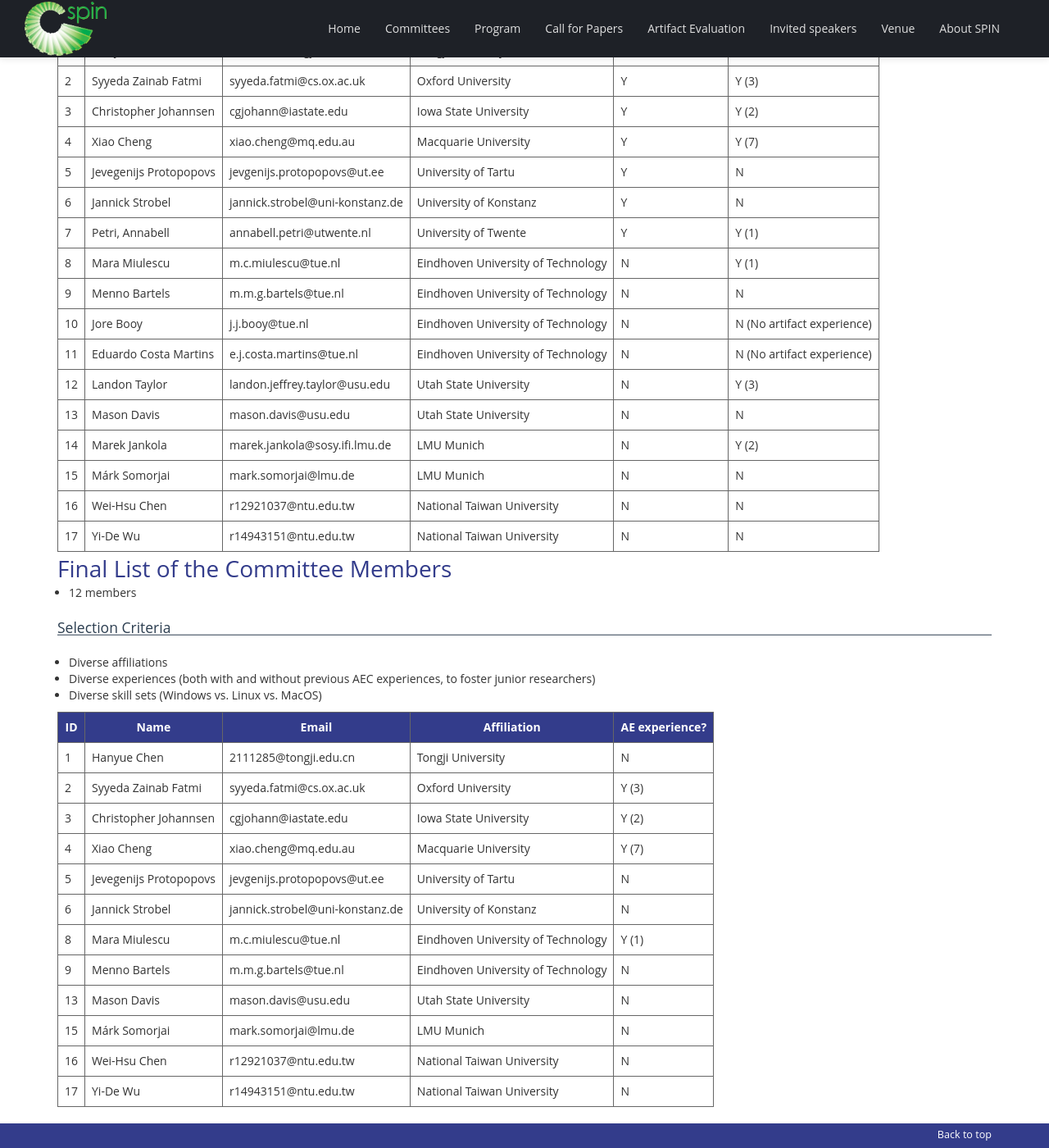
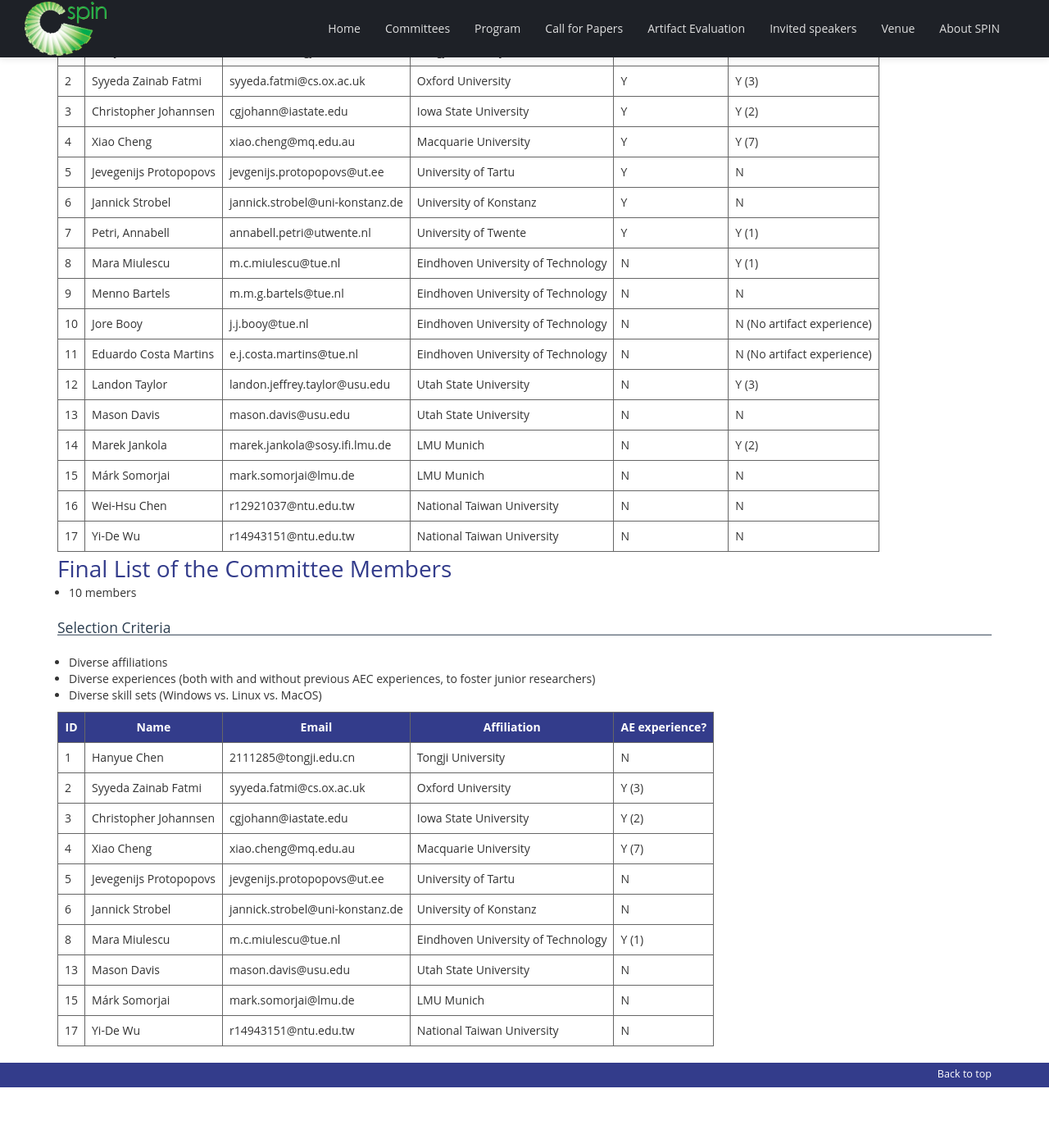
Before and after one commit to SPIN-web/SPIN2026, a Jekyll site: the page built from _pages/AEC_candidates.md, in a window 1280 px wide and 1400 px high, scrolled down 2616 px. Shown: the whole window at 82% size. Built offline with Jekyll 4.4.1, drawn with Linux system fonts in a browser that asks for light colours; nearby versions of some CDN libraries; our own code applies the rules of GitHub Pages for plain Markdown files; after the commit the page ends 3942 px from its top, so only the background shows below that.

Commit message:
Shrink AEC members to 10

```diff
--- a/_pages/AEC_candidates.md
+++ b/_pages/AEC_candidates.md
@@ -139,7 +139,7 @@ No candidates
 
 # Final List of the Committee Members
 
-- 12 members
+- 10 members
 
 ## Selection Criteria
 
@@ -156,8 +156,6 @@ No candidates
 | 5   | Jevegenijs Protopopovs | jevgenijs.protopopovs@ut.ee     | University of Tartu                | N              |
 | 6   | Jannick Strobel        | jannick.strobel@uni-konstanz.de | University of Konstanz             | N              |
 | 8   | Mara Miulescu          | m.c.miulescu@tue.nl             | Eindhoven University of Technology | Y (1)          |
-| 9   | Menno Bartels          | m.m.g.bartels@tue.nl            | Eindhoven University of Technology | N              |
 | 13  | Mason Davis            | mason.davis@usu.edu             | Utah State University              | N              |
 | 15  | Márk Somorjai          | mark.somorjai@lmu.de            | LMU Munich                         | N              |
-| 16  | Wei-Hsu Chen           | r12921037@ntu.edu.tw            | National Taiwan University         | N              |
 | 17  | Yi-De Wu               | r14943151@ntu.edu.tw            | National Taiwan University         | N              |
```
